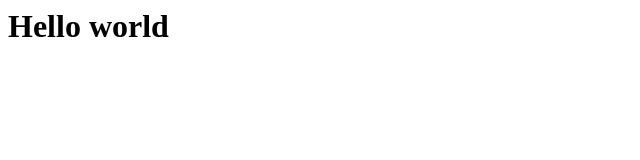
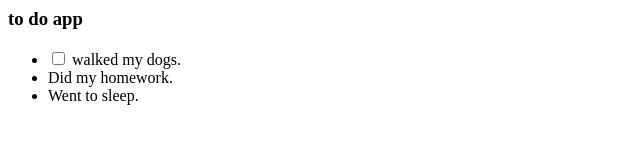
Before and after one commit to Dasantamaria/to-do-app-frontend, a plain HTML site: page index.html in a window 1280 px wide. Shown: the whole page, without its empty margins (0-640 px from the left). Drawn offline with Linux system fonts and the light colour scheme.

Commit message:
checklist

```diff
--- a/index.html
+++ b/index.html
@@ -1 +1,14 @@
-<h1>Hello world</h1>
+<html>
+    <head>
+        <title>To do app</title>
+    </head>
+    <body>
+       <h3>to do app</h3>
+      <ul>
+       <li> <input type="checkbox"> walked my dogs.</li>
+       <li> Did my homework. </li>
+       <li> Went to sleep.</li>
+        </ul>
+    </body>
+
+</html>
```
Also changed, not shown: show.html (added).
